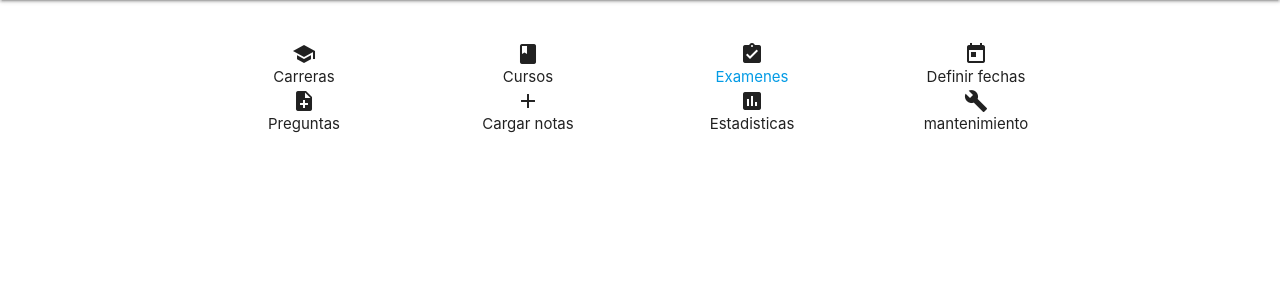
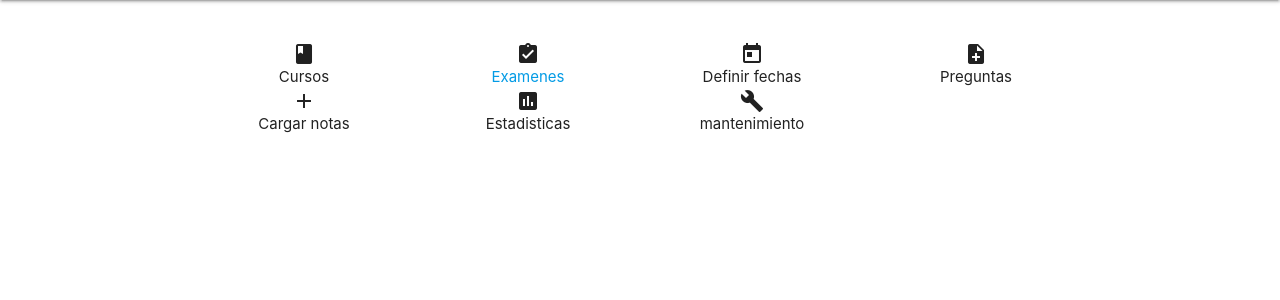
Before and after one commit to NicoTrezza/Grupo-8, a Flask app: page /menuadmin in a window 1280 px wide. Shown: the part 64-364 px from the top of the page. Run offline with Flask 2, Linux system fonts and the light colour scheme; some libraries are stand-ins or nearby versions.

Commit message:
Update menuadmin.html

```diff
--- a/templates/menuadmin.html
+++ b/templates/menuadmin.html
@@ -32,11 +32,6 @@
    <div><h1></h1> </div>
     <section class="container">
         <div class="row">
-
-            <div class="icon-preview col s6 m3" align="center" >
-                <i class="material-icons dp48">school</i>
-                <div><span>Carreras</span></div>
-            </div>
             <div class="icon-preview col s6 m3" align="center">
                 <i class="material-icons dp48">class</i>
                 <div><span>Cursos</span></div>
```
